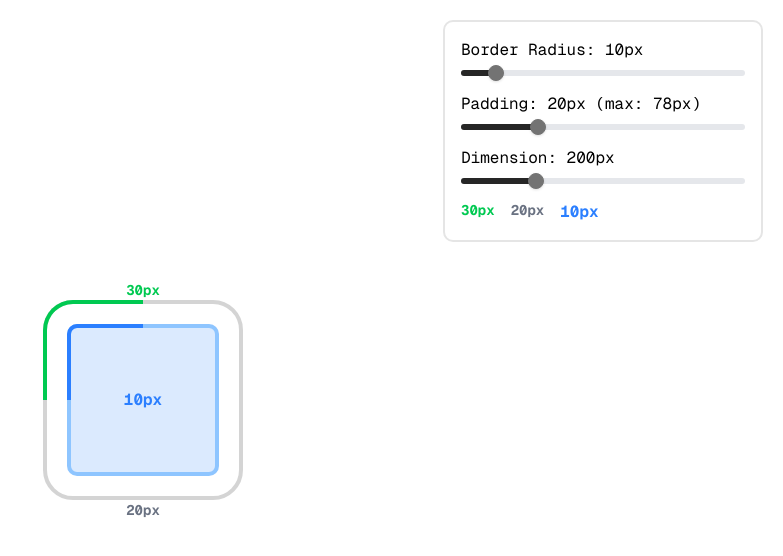
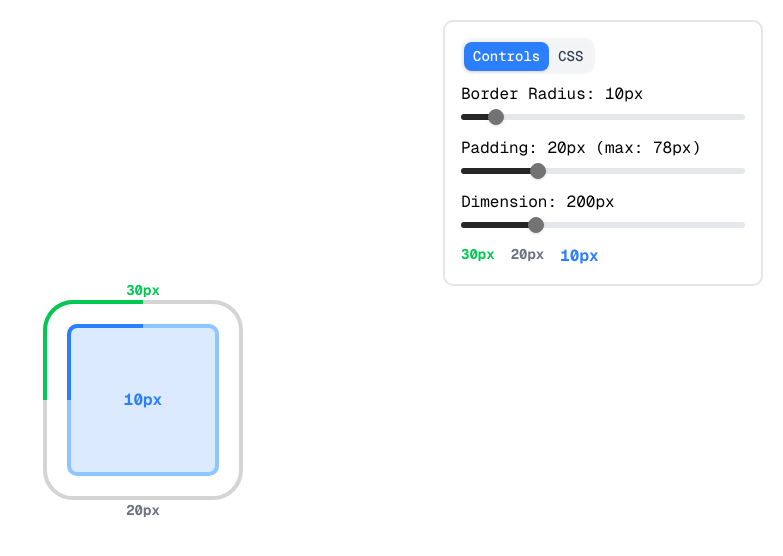
Before and after one commit to ivanglpz/howbr, a Next.js app: page / in a window 1280 px wide. Shown: the top 556 px of the page, without its empty margins (497-1280 px from the left). Built offline with nearby package versions, Linux system fonts and the light colour scheme.

Commit message:
update section controls with tabs to copy style

```diff
--- a/package.json
+++ b/package.json
@@ -10,6 +10,8 @@
   },
   "dependencies": {
     "@radix-ui/react-slider": "^1.3.5",
+    "@radix-ui/react-slot": "^1.2.3",
+    "@radix-ui/react-tabs": "^1.1.12",
     "@vercel/analytics": "^1.5.0",
     "class-variance-authority": "^0.7.1",
     "clsx": "^2.1.1",
@@ -17,6 +19,7 @@
     "next": "15.3.3",
     "react": "^19.0.0",
     "react-dom": "^19.0.0",
+    "sonner": "^2.0.5",
     "tailwind-merge": "^3.3.1"
   },
   "devDependencies": {
--- /dev/null
+++ b/src/components/ui/button.tsx
@@ -0,0 +1,59 @@
+import * as React from "react"
+import { Slot } from "@radix-ui/react-slot"
+import { cva, type VariantProps } from "class-variance-authority"
+
+import { cn } from "@/lib/utils"
+
+const buttonVariants = cva(
+  "inline-flex items-center justify-center gap-2 whitespace-nowrap rounded-md text-sm font-medium transition-all disabled:pointer-events-none disabled:opacity-50 [&_svg]:pointer-events-none [&_svg:not([class*='size-'])]:size-4 shrink-0 [&_svg]:shrink-0 outline-none focus-visible:border-ring focus-visible:ring-ring/50 focus-visible:ring-[3px] aria-invalid:ring-destructive/20 dark:aria-invalid:ring-destructive/40 aria-invalid:border-destructive",
+  {
+    variants: {
+      variant: {
+        default:
+          "bg-primary text-primary-foreground shadow-xs hover:bg-primary/90",
+        destructive:
+          "bg-destructive text-white shadow-xs hover:bg-destructive/90 focus-visible:ring-destructive/20 dark:focus-visible:ring-destructive/40 dark:bg-destructive/60",
+        outline:
+          "border bg-background shadow-xs hover:bg-accent hover:text-accent-foreground dark:bg-input/30 dark:border-input dark:hover:bg-input/50",
+        secondary:
+          "bg-secondary text-secondary-foreground shadow-xs hover:bg-secondary/80",
+        ghost:
+          "hover:bg-accent hover:text-accent-foreground dark:hover:bg-accent/50",
+        link: "text-primary underline-offset-4 hover:underline",
+      },
+      size: {
+        default: "h-9 px-4 py-2 has-[>svg]:px-3",
+        sm: "h-8 rounded-md gap-1.5 px-3 has-[>svg]:px-2.5",
+        lg: "h-10 rounded-md px-6 has-[>svg]:px-4",
+        icon: "size-9",
+      },
+    },
+    defaultVariants: {
+      variant: "default",
+      size: "default",
+    },
+  }
+)
+
+function Button({
+  className,
+  variant,
+  size,
+  asChild = false,
+  ...props
+}: React.ComponentProps<"button"> &
+  VariantProps<typeof buttonVariants> & {
+    asChild?: boolean
+  }) {
+  const Comp = asChild ? Slot : "button"
+
+  return (
+    <Comp
+      data-slot="button"
+      className={cn(buttonVariants({ variant, size, className }))}
+      {...props}
+    />
+  )
+}
+
+export { Button, buttonVariants }
--- /dev/null
+++ b/src/components/ui/tabs.tsx
@@ -0,0 +1,72 @@
+import * as TabsPrimitive from "@radix-ui/react-tabs";
+import * as React from "react";
+
+import { cn } from "@/lib/utils";
+
+function Tabs({
+  className,
+  ...props
+}: React.ComponentProps<typeof TabsPrimitive.Root>) {
+  return (
+    <TabsPrimitive.Root
+      data-slot="tabs"
+      className={cn("flex flex-col gap-2", className)}
+      {...props}
+    />
+  );
+}
+
+function TabsList({
+  className,
+  ...props
+}: React.ComponentProps<typeof TabsPrimitive.List>) {
+  return (
+    <TabsPrimitive.List
+      data-slot="tabs-list"
+      className={cn(
+        "bg-muted text-muted-foreground inline-flex h-9 w-fit items-center justify-center rounded-lg p-[3px]",
+        className
+      )}
+      {...props}
+    />
+  );
+}
+
+function TabsTrigger({
+  className,
+  ...props
+}: React.ComponentProps<typeof TabsPrimitive.Trigger>) {
+  return (
+    <TabsPrimitive.Trigger
+      data-slot="tabs-trigger"
+      className={cn(
+        // Estado activo
+        "data-[state=active]:bg-blue-500 data-[state=active]:text-white",
+
+        // Estado inactivo (valor por defecto si no está activo)
+        "bg-gray-100 text-gray-700 hover:bg-gray-200",
+
+        // Otros estilos ya incluidos
+        "inline-flex h-[calc(100%-1px)] flex-1 items-center justify-center gap-1.5 rounded-md border border-transparent px-2 py-1 text-sm font-medium whitespace-nowrap transition-[color,box-shadow] focus-visible:ring-[3px] focus-visible:outline-1 disabled:pointer-events-none disabled:opacity-50 data-[state=active]:shadow-sm [&_svg]:pointer-events-none [&_svg]:shrink-0 [&_svg:not([class*='size-'])]:size-4",
+
+        className
+      )}
+      {...props}
+    />
+  );
+}
+
+function TabsContent({
+  className,
+  ...props
+}: React.ComponentProps<typeof TabsPrimitive.Content>) {
+  return (
+    <TabsPrimitive.Content
+      data-slot="tabs-content"
+      className={cn("flex-1 outline-none", className)}
+      {...props}
+    />
+  );
+}
+
+export { Tabs, TabsContent, TabsList, TabsTrigger };
--- a/src/pages/_app.tsx
+++ b/src/pages/_app.tsx
@@ -1,11 +1,14 @@
 import "@/styles/globals.css";
 import { Analytics } from "@vercel/analytics/next";
 import type { AppProps } from "next/app";
+import { Toaster } from "sonner";
 
 export default function App({ Component, pageProps }: AppProps) {
   return (
     <>
       <Analytics />
+      <Toaster richColors />
+
       <Component {...pageProps} />
     </>
   );
--- a/src/pages/index.tsx
+++ b/src/pages/index.tsx
@@ -1,6 +1,10 @@
+import { Button } from "@/components/ui/button";
 import { Slider } from "@/components/ui/slider";
+import { Tabs, TabsContent, TabsList, TabsTrigger } from "@/components/ui/tabs";
+import { Copy } from "lucide-react";
 import { Geist, Geist_Mono } from "next/font/google";
 import { useState } from "react";
+import { toast } from "sonner";
 
 const geistSans = Geist({
   variable: "--font-geist-sans",
@@ -64,7 +68,18 @@ export default function Home() {
         ></aside>
       </figure>
       <p className="text-gray-500 font-bold text-sm text-center">{padding}px</p>
-      <section className="absolute top-5 right-5 p-4 flex flex-col gap-4 border-2 bg-white rounded-lg w-[320px]">
+      <section
+        className="absolute bottom-0 w-full lg:top-5 lg:right-5 lg:bottom-auto lg:w-[320px] p-4 flex flex-col gap-4 border-2 bg-white rounded-lg
+  "
+      >
+        <Tabs defaultValue="controls" className="w-full">
+          <TabsList>
+            <TabsTrigger value="controls" className="">
+              Controls
+            </TabsTrigger>
+            <TabsTrigger value="css">CSS</TabsTrigger>
+          </TabsList>
+          <TabsContent value="controls" className="flex flex-col gap-4">
             <div>
               <label className="block mb-2 text-black">
                 Border Radius: {borderRadius}px
@@ -76,7 +91,6 @@ export default function Home() {
                 onValueChange={(value) => setBorderRadius(value[0])}
               />
             </div>
-
             <div>
               <label className="block mb-2 text-black">
                 Padding: {safePadding}px (max: {maxPadding}px)
@@ -88,9 +102,10 @@ export default function Home() {
                 onValueChange={(value) => setPadding(value[0])}
               />
             </div>
-
             <div>
-          <label className="block mb-2 text-black">Dimension: {size}px</label>
+              <label className="block mb-2 text-black">
+                Dimension: {size}px
+              </label>
               <Slider
                 max={500}
                 min={100}
@@ -101,7 +116,6 @@ export default function Home() {
                 }}
               />
             </div>
-
             <header className="flex flex-row gap-4 w-full">
               <p className="text-green-500 font-bold text-sm">
                 {borderRadius + safePadding}px
@@ -111,6 +125,81 @@ export default function Home() {
               </p>
               <p className="text-blue-500 font-bold">{borderRadius}px</p>
             </header>
+          </TabsContent>
+          <TabsContent value="css" className="flex  flex-col gap-3">
+            <pre className="text-black relative bg-neutral-200 p-2">
+              {JSON.stringify(
+                {
+                  box: {
+                    padding: safePadding,
+                    borderRadius: borderRadius + safePadding,
+                  },
+                  box_2: {
+                    borderRadius,
+                  },
+                },
+                null,
+                2
+              )}
+              <Button
+                onClick={() => {
+                  navigator.clipboard.writeText(
+                    `p-[${safePadding}px] p-[${safePadding}px]`
+                  );
+                  toast.success("JSON copied to clipboard", {
+                    description: "Ready to paste in your code!",
+                  });
+                }}
+                size="sm"
+                variant="outline"
+                className="py-4 absolute top-2 right-2"
+              >
+                <Copy className="h-4 w-4" color="white" />
+              </Button>
+            </pre>
+            <div className="flex flex-row items-center justify-between gap-2">
+              <p className="text-green-500">
+                rounded-[{borderRadius + safePadding}px]
+              </p>
+              <p className="text-neutral-500">p-[{safePadding}px]</p>
+              <Button
+                onClick={() => {
+                  navigator.clipboard.writeText(
+                    `p-[${safePadding}px] p-[${safePadding}px]`
+                  );
+                  toast.success("Copied to clipboard", {
+                    description: `Tailwind classes: rounded-[${
+                      borderRadius + safePadding
+                    }px] p-[${safePadding}px]`,
+                  });
+                }}
+                size="sm"
+                variant="outline"
+                className="py-4"
+              >
+                <Copy className="h-4 w-4" />
+              </Button>
+            </div>
+            <div className="flex flex-ro items-center justify-between">
+              <p className="text-blue-500">rounded-[{borderRadius}px]</p>
+              <Button
+                onClick={() => {
+                  navigator.clipboard.writeText(`rounded-[${borderRadius}px]`);
+                  toast.success("Copied to clipboard", {
+                    description: `Use: "rounded-[${
+                      borderRadius + safePadding
+                    }px] p-[${safePadding}px]" in your Tailwind CSS`,
+                  });
+                }}
+                size="sm"
+                variant="outline"
+                className="py-4"
+              >
+                <Copy className="h-4 w-4" />
+              </Button>
+            </div>
+          </TabsContent>
+        </Tabs>
       </section>
     </main>
   );
```
Also changed, not shown: 1 other file (tests, documents, lock files or other folders). Lines whose indentation alone changed are shown as unchanged.
